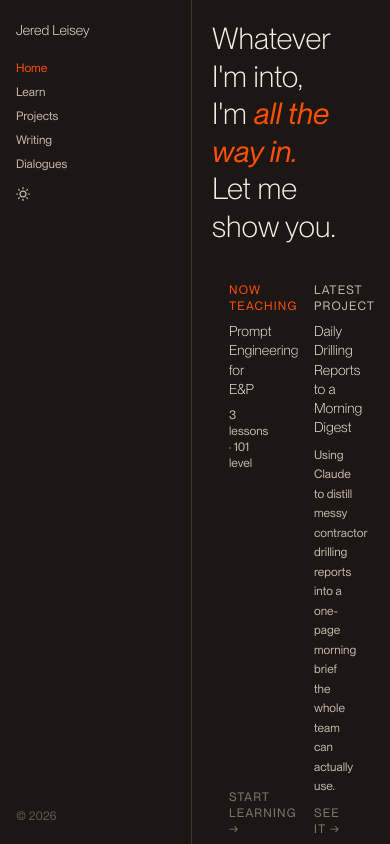
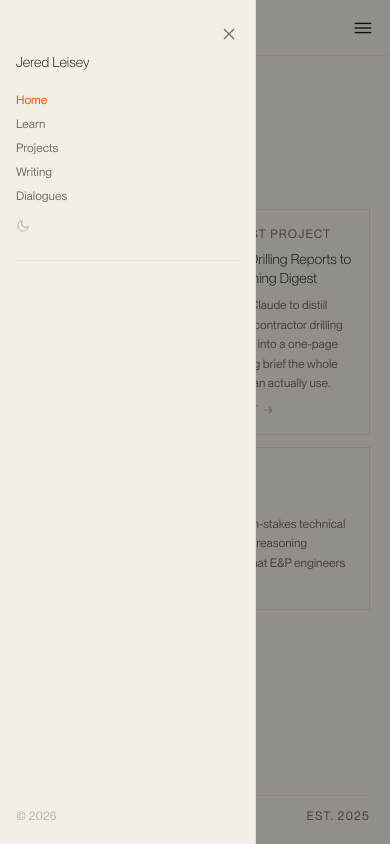
Before and after one commit to jeredleisey/jeredleisey-next, a Next.js app: page / in a window 390 px wide. Both pictures are taken after a click on the button "Open navigation menu". Built offline with nearby package versions, Linux system fonts and the light colour scheme.

Commit message:
fix(mobile): responsive sidebar — off-canvas drawer below md
Sidebar was a fixed w-48 rail at every width, eating half a phone screen in
portrait. Now: mobile top bar with hamburger, slide-in drawer + backdrop,
full-width content (pt-14 to clear the bar). Desktop rail unchanged (md:).

```diff
--- a/app/layout.tsx
+++ b/app/layout.tsx
@@ -32,7 +32,7 @@ export default async function RootLayout({
             allEssays={allEssays}
             allDialogues={allDialogues}
           />
-          <main className="flex-1 overflow-y-auto">
+          <main className="flex-1 overflow-y-auto pt-14 md:pt-0">
             {children}
           </main>
         </ThemeProvider>
--- a/components/Sidebar.tsx
+++ b/components/Sidebar.tsx
@@ -1,5 +1,7 @@
 'use client';
 
+import Link from 'next/link';
+import { useState, useEffect } from 'react';
 import { usePathname } from 'next/navigation';
 import { GlobalNav } from './GlobalNav';
 import { SeriesTOC } from './SeriesTOC';
@@ -17,6 +19,12 @@ interface SidebarProps {
 
 export function Sidebar({ allSeries, allProjects, allEssays, allDialogues }: SidebarProps) {
   const pathname = usePathname();
+  const [open, setOpen] = useState(false);
+
+  // Close the mobile drawer whenever the route changes.
+  useEffect(() => {
+    setOpen(false);
+  }, [pathname]);
 
   const lessonMatch = pathname.match(/^\/learn\/([^/]+)\/([^/]+)/);
   const inProjects = pathname.startsWith('/projects');
@@ -27,11 +35,61 @@ export function Sidebar({ allSeries, allProjects, allEssays, allDialogues }: Sid
     ? (allSeries.find((s) => s.slug === lessonMatch[1]) ?? null)
     : null;
 
+  const hasSecondary = currentSeries || inProjects || inWriting || inDialogues;
+
   return (
-    <aside className="w-48 shrink-0 flex flex-col border-r border-my-stone/30 dark:border-my-stone/20 px-4 py-pad-2 bg-my-cream dark:bg-my-espresso transition-colors duration-200">
+    <>
+      {/* Mobile top bar — only shown below md */}
+      <header className="md:hidden fixed top-0 inset-x-0 z-40 flex items-center justify-between h-14 px-4 bg-my-cream/95 dark:bg-my-espresso/95 backdrop-blur border-b border-my-stone/30 dark:border-my-espresso/30 transition-colors duration-200">
+        <Link href="/" className="text-my-espresso dark:text-my-cream text-sm font-light">
+          Jered Leisey
+        </Link>
+        <button
+          type="button"
+          onClick={() => setOpen(true)}
+          aria-label="Open navigation menu"
+          aria-expanded={open}
+          className="-mr-2 p-2 text-my-espresso dark:text-my-cream"
+        >
+          <svg width="22" height="22" viewBox="0 0 24 24" fill="none" stroke="currentColor" strokeWidth="1.5" aria-hidden="true">
+            <line x1="3" y1="7" x2="21" y2="7" />
+            <line x1="3" y1="12" x2="21" y2="12" />
+            <line x1="3" y1="17" x2="21" y2="17" />
+          </svg>
+        </button>
+      </header>
+
+      {/* Backdrop — mobile, only when drawer open */}
+      {open && (
+        <div
+          className="md:hidden fixed inset-0 z-40 bg-black/40"
+          onClick={() => setOpen(false)}
+          aria-hidden="true"
+        />
+      )}
+
+      {/* Sidebar: static rail on desktop, slide-in drawer on mobile */}
+      <aside
+        className={`fixed inset-y-0 left-0 z-50 w-64 max-w-[80%] overflow-y-auto transform transition-[transform,background-color] duration-200 ${
+          open ? 'translate-x-0' : '-translate-x-full'
+        } md:static md:z-auto md:w-48 md:max-w-none md:translate-x-0 md:shrink-0 flex flex-col border-r border-my-stone/30 dark:border-my-stone/20 px-4 py-pad-2 bg-my-cream dark:bg-my-espresso`}
+      >
+        {/* Close button — mobile only */}
+        <button
+          type="button"
+          onClick={() => setOpen(false)}
+          aria-label="Close navigation menu"
+          className="md:hidden self-end -mr-1 mb-1 p-1 text-my-walnut dark:text-my-stone hover:text-my-espresso dark:hover:text-my-cream transition-colors"
+        >
+          <svg width="20" height="20" viewBox="0 0 24 24" fill="none" stroke="currentColor" strokeWidth="1.5" aria-hidden="true">
+            <line x1="6" y1="6" x2="18" y2="18" />
+            <line x1="18" y1="6" x2="6" y2="18" />
+          </svg>
+        </button>
+
         <GlobalNav />
 
-      {(currentSeries || inProjects || inWriting || inDialogues) && (
+        {hasSecondary && (
           <div className="border-t border-my-stone/30 dark:border-my-espresso/30 mt-2">
             {currentSeries && <SeriesTOC series={currentSeries} />}
             {inProjects && <ProjectsList projects={allProjects} />}
@@ -44,5 +102,6 @@ export function Sidebar({ allSeries, allProjects, allEssays, allDialogues }: Sid
           © {new Date().getFullYear()}
         </div>
       </aside>
+    </>
   );
 }
```
Lines whose indentation alone changed are shown as unchanged.
